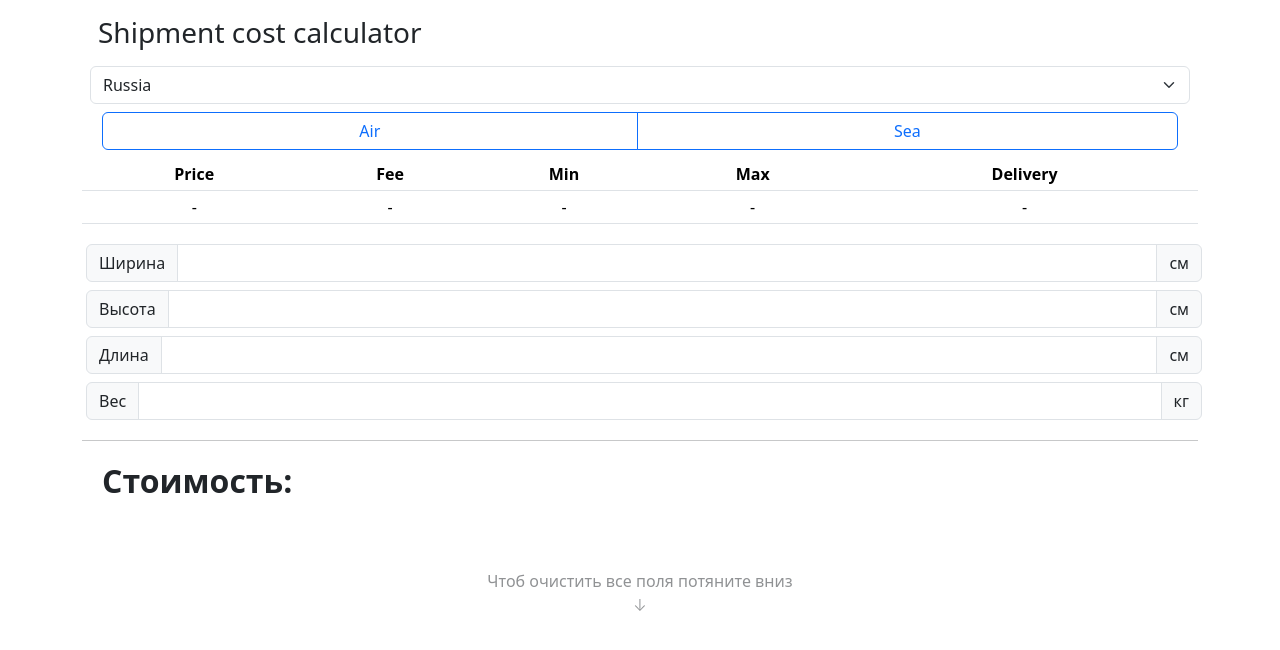
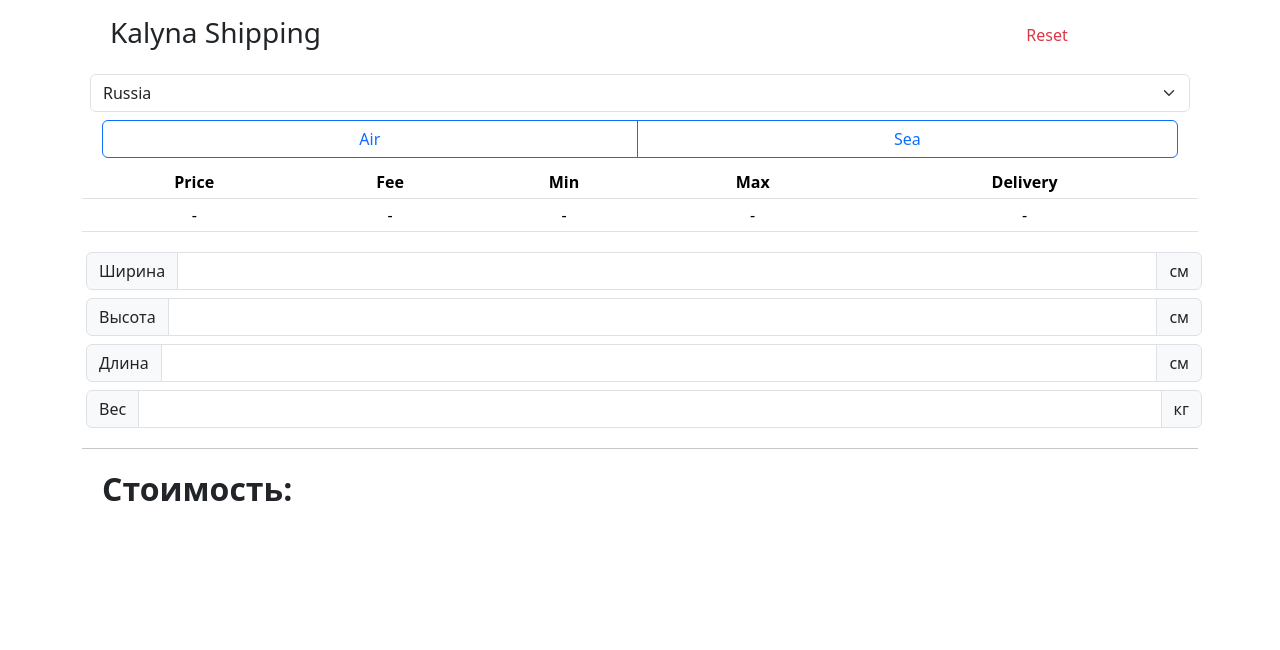
Before and after one commit to GlobakMaxim/Kalyna-shipping, a plain HTML site: page index.html in a window 1280 px wide. Drawn offline with nearby package versions, Linux system fonts and the light colour scheme.

Commit message:
add reset button

```diff
--- a/index.html
+++ b/index.html
@@ -4,6 +4,7 @@
 		<meta name="viewport" content="width=device-width, initial-scale=1">
 		<meta name="apple-mobile-web-app-capable" content="yes">
 		<meta name="apple-mobile-web-app-title" content="Kalyna Shipping">
+		<meta name="apple-mobile-web-app-status-bar-style" content="white">
 		<link rel="apple-touch-icon" href="icon.jpg">
 		<link href="https://cdn.jsdelivr.net/npm/bootstrap@5.3.2/dist/css/bootstrap.min.css" rel="stylesheet" integrity="sha384-T3c6CoIi6uLrA9TneNEoa7RxnatzjcDSCmG1MXxSR1GAsXEV/Dwwykc2MPK8M2HN" crossorigin="anonymous">
 		<script src="https://cdn.jsdelivr.net/npm/bootstrap@5.3.2/dist/js/bootstrap.bundle.min.js" integrity="sha384-C6RzsynM9kWDrMNeT87bh95OGNyZPhcTNXj1NW7RuBCsyN/o0jlpcV8Qyq46cDfL" crossorigin="anonymous"></script>
@@ -11,7 +12,14 @@
 	</head>
 	<body>
 		<div class="container">
-			<h3 class="m-3">Shipment cost calculator</h3>
+			<div class="row justify-content-between m-3">
+				<div class="col-10">
+					<h3>Kalyna Shipping</h3>
+				</div>
+				<div class="col-2">
+					<button type="button" class="btn text-danger" id="reset">Reset</button>
+				</div>
+			</div>
 			<div class="row m-2">
 				<select class="form-select" id="countries" placeholder="Выберите страну">
 					<!-- Option will be inserted by JS -->
@@ -80,7 +88,7 @@
 					<p class="text-end" id="result"></p>
 				</div>
 			</div>
-			<div class="col">
+			<div class="col invisible">
 				<div class="row mt-5 text-center">
 					<p class="text-body-tertiary fw-light">Чтоб очистить все поля потяните вниз<br>↓</p>
 				</div>
--- a/index.js
+++ b/index.js
@@ -7,6 +7,7 @@
 const resultTag = document.getElementById("result");
 const alert = document.getElementById("alert");
 const danger = document.getElementById("danger");
+const resetButton = document.getElementById("reset");
 
 let sortedCountries = countries.sort((a, b) => {
   if (a.priority < b.priority) {
@@ -31,6 +32,8 @@
 Array.from(calcInputs).forEach(input => {
     input.onchange = calculate
 });
+
+resetButton.onclick = clear;
 
 /// FUNCTIONS
 
```
